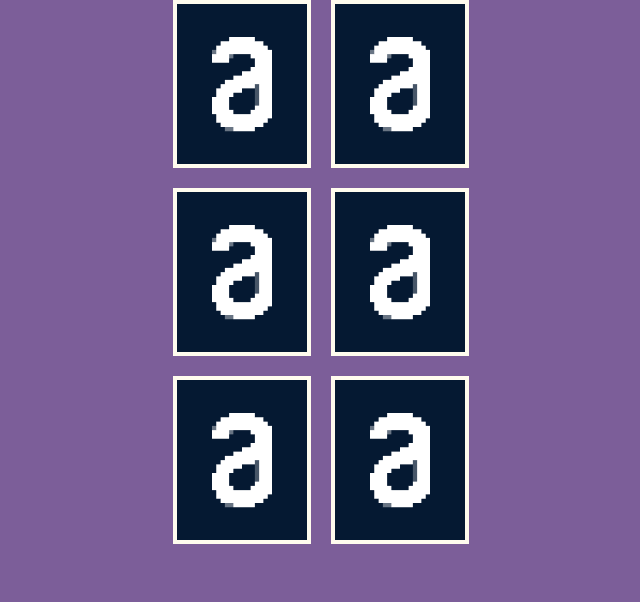
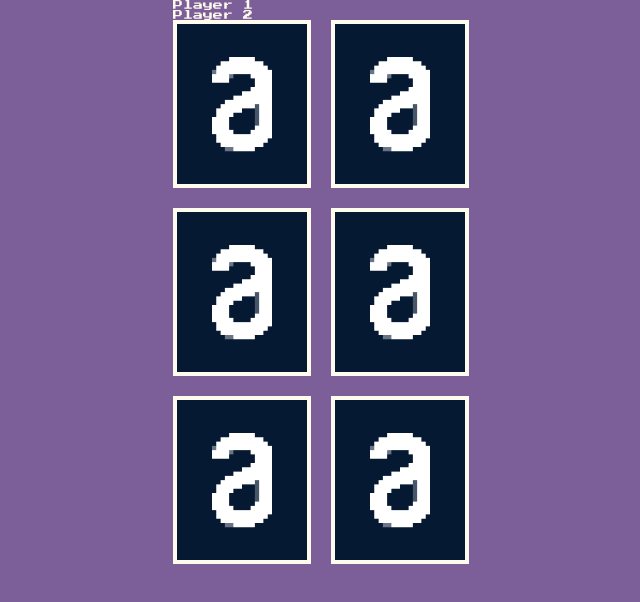
Before and after one commit to Andriwfonseca/matching-game, a website built with Vite: page index.html in a window 1280 px wide. Shown: the whole page, without its empty margins (307-947 px from the left). Built offline with nearby package versions, Linux system fonts and the light colour scheme.

Commit message:
Create PlayerName object and add the Press Start font

```diff
--- a/index.html
+++ b/index.html
@@ -4,6 +4,9 @@
     <meta charset="UTF-8" />
     <link rel="icon" type="image/svg+xml" href="favicon.svg" />
     <meta name="viewport" content="width=device-width, initial-scale=1.0" />
+    <link rel="preconnect" href="https://fonts.googleapis.com">
+    <link rel="preconnect" href="https://fonts.gstatic.com" crossorigin>
+    <link href="https://fonts.googleapis.com/css2?family=Press+Start+2P&display=swap" rel="stylesheet">
     <title>Vite App</title>
   </head>
   <body>
--- a/main.js
+++ b/main.js
@@ -3,9 +3,14 @@ import './src/styles/generic/reset.css';
 import './src/styles/elements/base.css';
 
 import BoardGame from './src/objects/BoardGame';
+import PlayerName from './src/components/PlayerName';
 
 const $root = document.querySelector("#root");
-const $htmlBoardGame = BoardGame(6);
 
-
-$root.insertAdjacentHTML("beforeend", $htmlBoardGame);
+$root.insertAdjacentHTML("beforeend",
+`
+    ${PlayerName("Player 1")}
+    ${PlayerName("Player 2")}
+    ${BoardGame(6)}
+`
+);
--- /dev/null
+++ b/src/components/PlayerName/index.js
@@ -0,0 +1,9 @@
+import "./style.css";
+
+const PlayerName = (content) =>{
+    return `
+        <p class="player-name">${content}</p>
+    `
+}
+
+export default PlayerName;
--- /dev/null
+++ b/src/components/PlayerName/style.css
@@ -0,0 +1,4 @@
+.player-name{
+    color: var(--color-floral-white);
+    font-size: 1rem;
+}
--- a/src/styles/elements/base.css
+++ b/src/styles/elements/base.css
@@ -1,6 +1,13 @@
+html,
+body {
+    font-size: 10px;
+    height: 100%;
+}
+
 body{
     background-color: var(--color-pomb-and-power);
     max-width: 320px;
     margin-left: auto;
     margin-right: auto;
+    font-family: 'Press Start 2P', cursive;
 }
```
